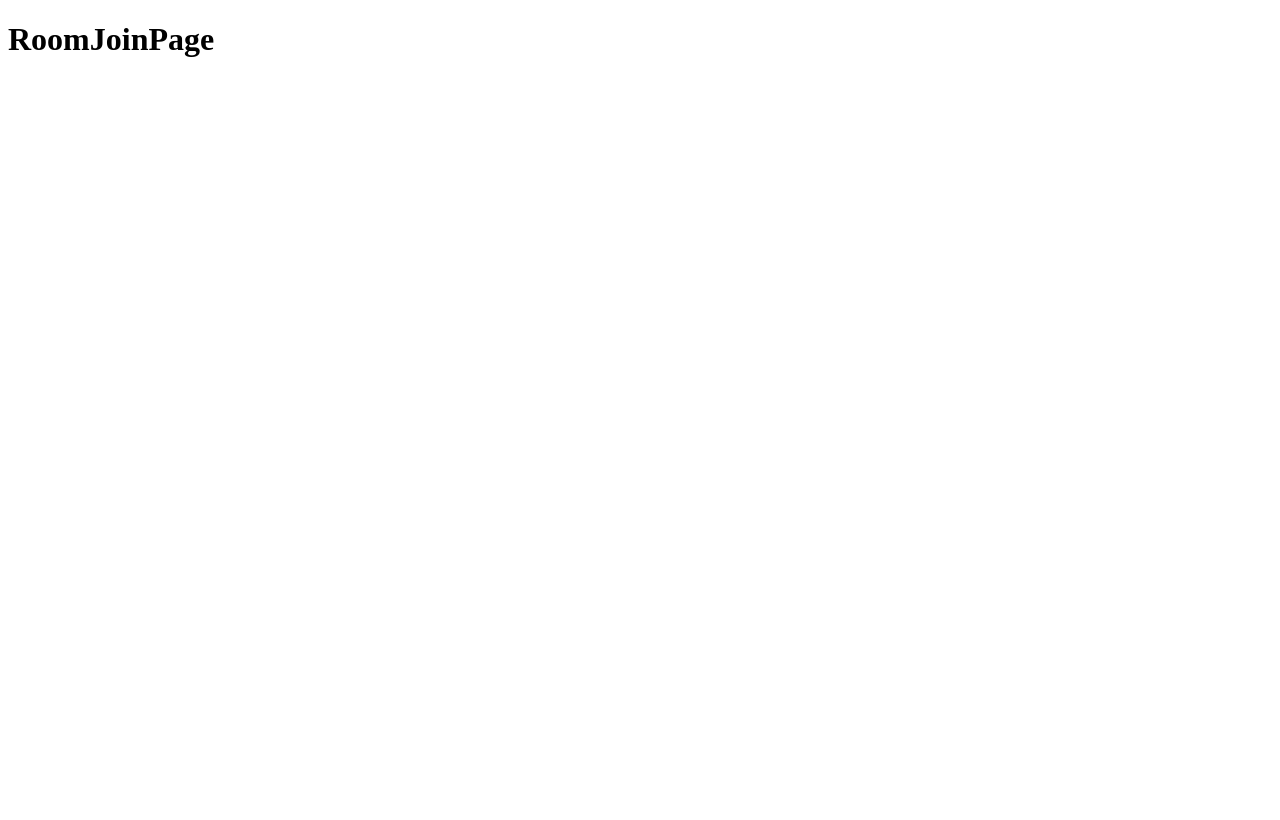
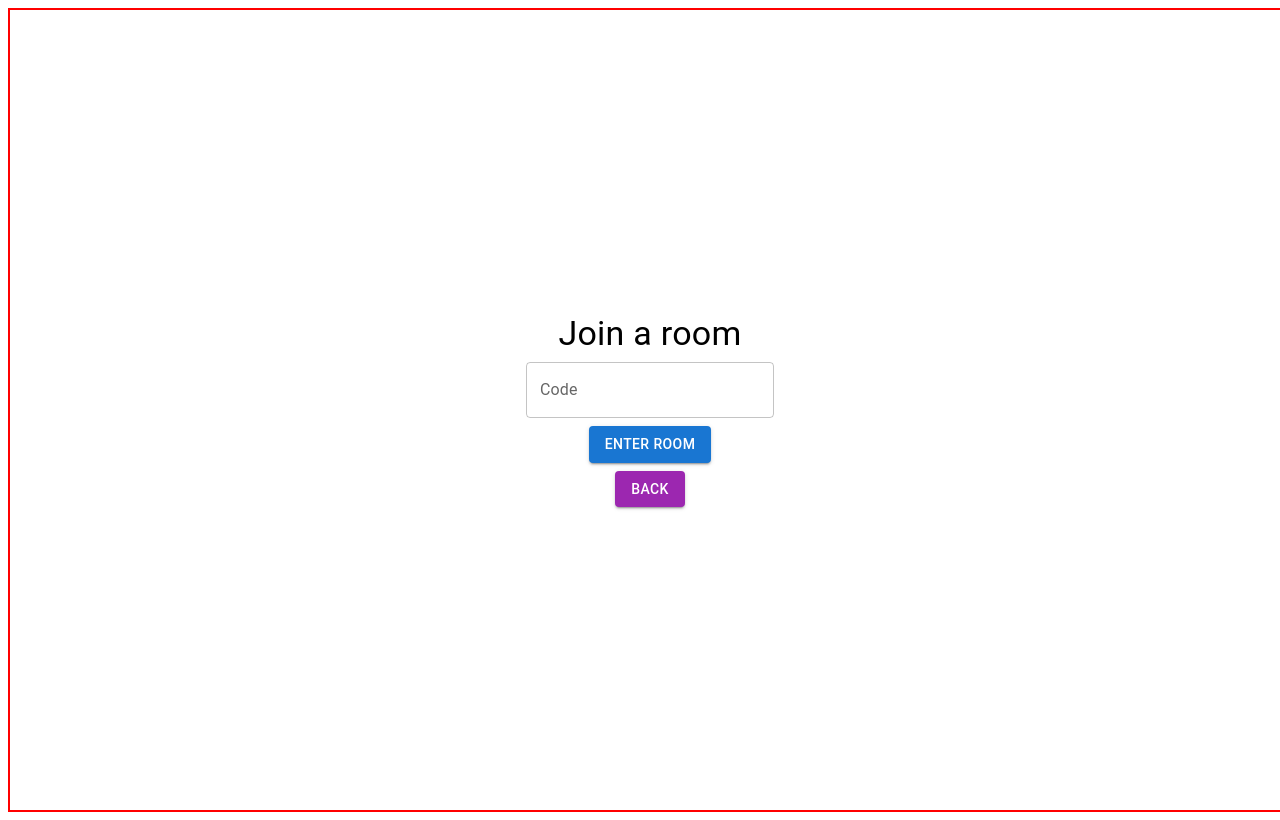
Before and after one commit to mnhng1/TuneSync, a React app in the folder music_controller/frontend/: page /join-room in a window 1280 px wide. Built offline with nearby package versions, Linux system fonts and the light colour scheme; the HTML template or start-up script is replaced by a standard one.

Commit message:
Set up fontend of joinroom page

```diff
--- a/music_controller/frontend/src/components/JoinRoomPage.js
+++ b/music_controller/frontend/src/components/JoinRoomPage.js
@@ -1,19 +1,57 @@
 
-import React, {Component} from "react";
-import Button from '@mui/material/Button';
-import Grid from '@mui/material/Grid';
-import Typography from '@mui/material/Typography';
-import TextField from '@mui/material/TextField';
-import FormHelperText from '@mui/material/FormHelperText';
-import FormControl from '@mui/material/FormControl';
+import React, {Component, useState} from "react";
+import { TextField,Button, Grid, Typography } from "@mui/material";
 import {Link} from "react-router-dom";
-import Radio from '@mui/material/Radio';
-import FormControlLabel from '@mui/material/FormControlLabel';
-import RadioGroup from '@mui/material/RadioGroup';
+
+
 
 export default function JoinRoomPage(props) {
    // Add this line to log the value of the name prop
-  return (
-    <h1>RoomJoinPage</h1>
-  );
-}
+  const [roomCode,setroomCode] = useState("")
+  const [Error,setError] = useState("")
+
+  const handleTextFieldChange = (e) => {
+    setroomCode(e.target.value);
+
+  };
+
+  const roomButtonPressed = () => {
+    console.log(roomCode)
+  }
+
+   return (
+    <div style={{
+      display: 'flex',
+      justifyContent: 'center',
+      alignItems: 'center',
+      height: '100vh',
+      width: '100vw',
+      border: '2px solid red' // Border for debugging
+    }}>
+      <Grid container spacing={1} justifyContent="center" alignItems="center">
+        <Grid item xs={12} align="center">
+          <Typography variant="h4" component="h4">Join a room</Typography>
+        </Grid>
+        <Grid item xs={12} align="center">
+          <TextField
+            error={Error}
+            label="Code"
+            placeholder="Enter a Room Code"
+            value={roomCode}
+            helperText={Error}
+            variant="outlined"
+            onChange={handleTextFieldChange}
+          />
+        </Grid>
+        <Grid item xs={12} align="center">
+          <Button variant = "contained" color="primary" onClick={roomButtonPressed}>Enter Room</Button>
+        </Grid>
+        <Grid item xs={12} align="center">
+          <Button variant = "contained" color="secondary" to="/" component = {Link}>Back</Button>
+        </Grid>
+      </Grid>
+    </div>
+
+
+
+  );}
--- a/music_controller/frontend/static/css/index.css
+++ b/music_controller/frontend/static/css/index.css
@@ -11,11 +11,12 @@ html,  body{
     height: 100%;
     left: 0;
     top:0;
+
 }
 
 #app{
     width:100%;
     height: 100%;
-    display: flex;
+
 
 }
```
Also changed, not shown: music_controller/frontend/static/frontend/main.js.
